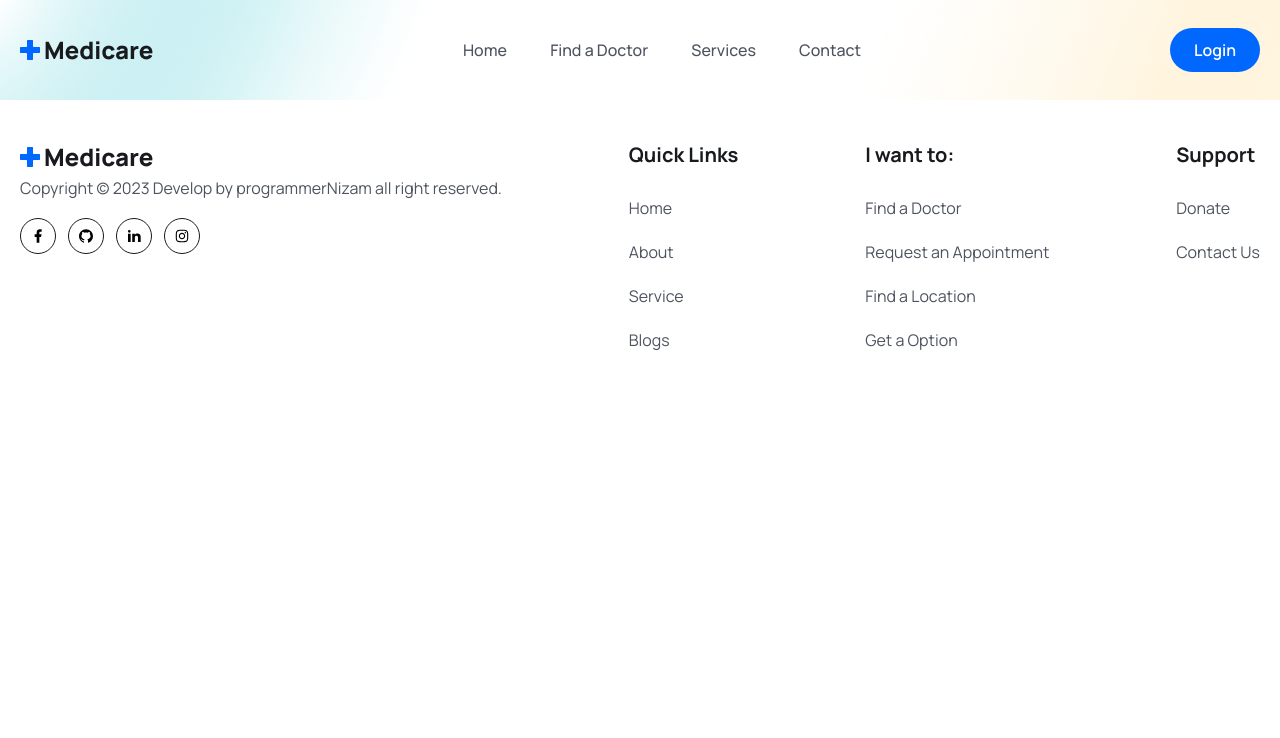
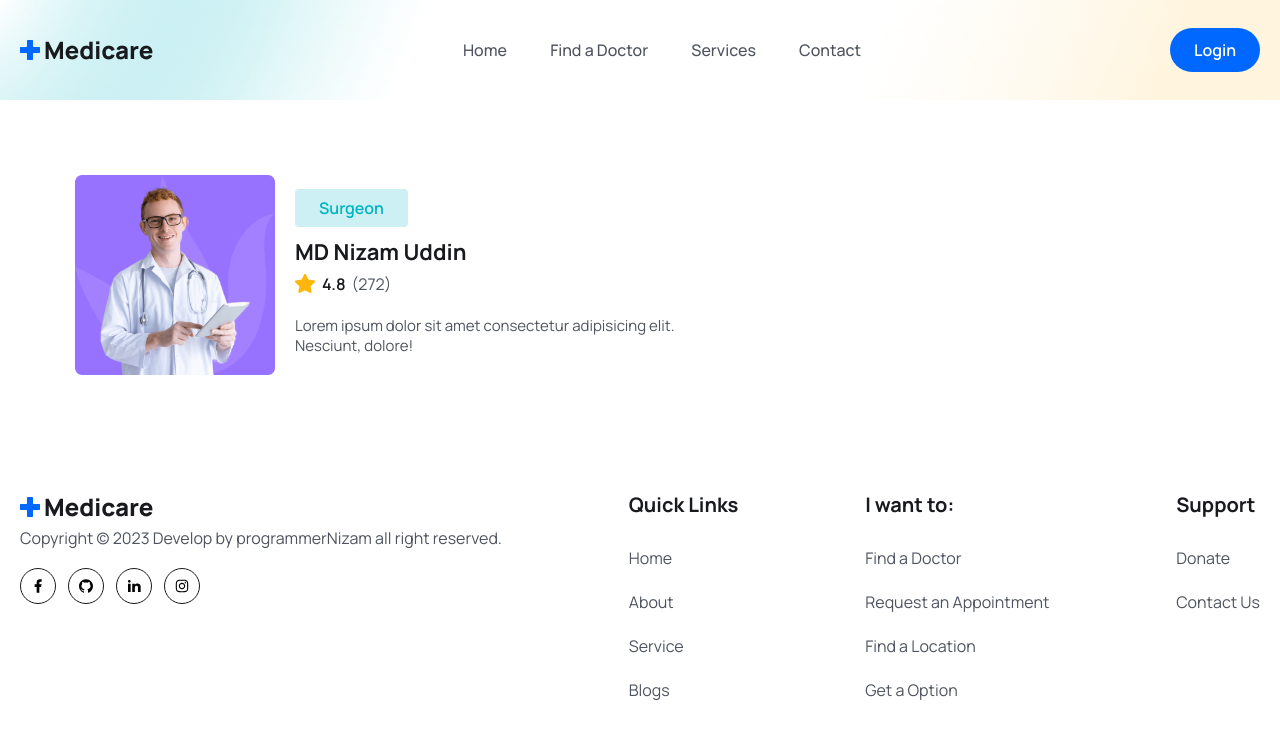
Before and after one commit to programmernizam/medicare, a React (Vite) app: page /doctor-details in a window 1280 px wide. Shown: the top 738 px of the page. Built offline with nearby package versions, Linux system fonts and the light colour scheme.

Commit message:
Doctor details page doctor info top add

```diff
--- a/src/pages/Doctors/DoctorDetails.jsx
+++ b/src/pages/Doctors/DoctorDetails.jsx
@@ -1,4 +1,5 @@
 import doctorImg from "../../assets/images/doctor-img02.png";
+import starIcon from "../../assets/images/Star.png";
 const DoctorDetails = () => {
   return (
     <section>
@@ -13,6 +14,21 @@ const DoctorDetails = () => {
                 <span className="bg-[#CCF0F3] text-irisBlueColor py-1 px-6 lg:py-2 text-[12px] leading-4 lg:text-[16px] lg:leading-7 font-semibold rounded">
                   Surgeon
                 </span>
+                <h3 className="text-headingColor text-[22px] leading-9 mt-3 font-bold">
+                  MD Nizam Uddin
+                </h3>
+                <div className="flex items-center gap-[6px]">
+                  <span className="flex items-center gap-[6px] text-[14px] leading-5 lg:text-[16px] lg:leading-7 font-semibold text-headingColor">
+                    <img src={starIcon} alt="" /> 4.8
+                  </span>
+                  <span className="text-[14px] leading-5 lg:text-[16px] lg:leading-7 font-normal text-textColor">
+                    (272)
+                  </span>
+                </div>
+                <p className="text_para text-[14px] leading-5 md:text-[15px] lg:max-w-[390px]">
+                  Lorem ipsum dolor sit amet consectetur adipisicing elit.
+                  Nesciunt, dolore!
+                </p>
               </div>
             </div>
           </div>
--- a/src/routes/Routers.jsx
+++ b/src/routes/Routers.jsx
@@ -18,7 +18,7 @@ const Routers = () => {
         <Route path="/register" element={<Signup />} />
         <Route path="/contact" element={<Contact />} />
         <Route path="/doctors" element={<Doctors />} />
-        <Route path="/doctors/details" element={<DoctorDetails />} />
+        <Route path="/doctor-details" element={<DoctorDetails />} />
       </Routes>
     </div>
   );
```
